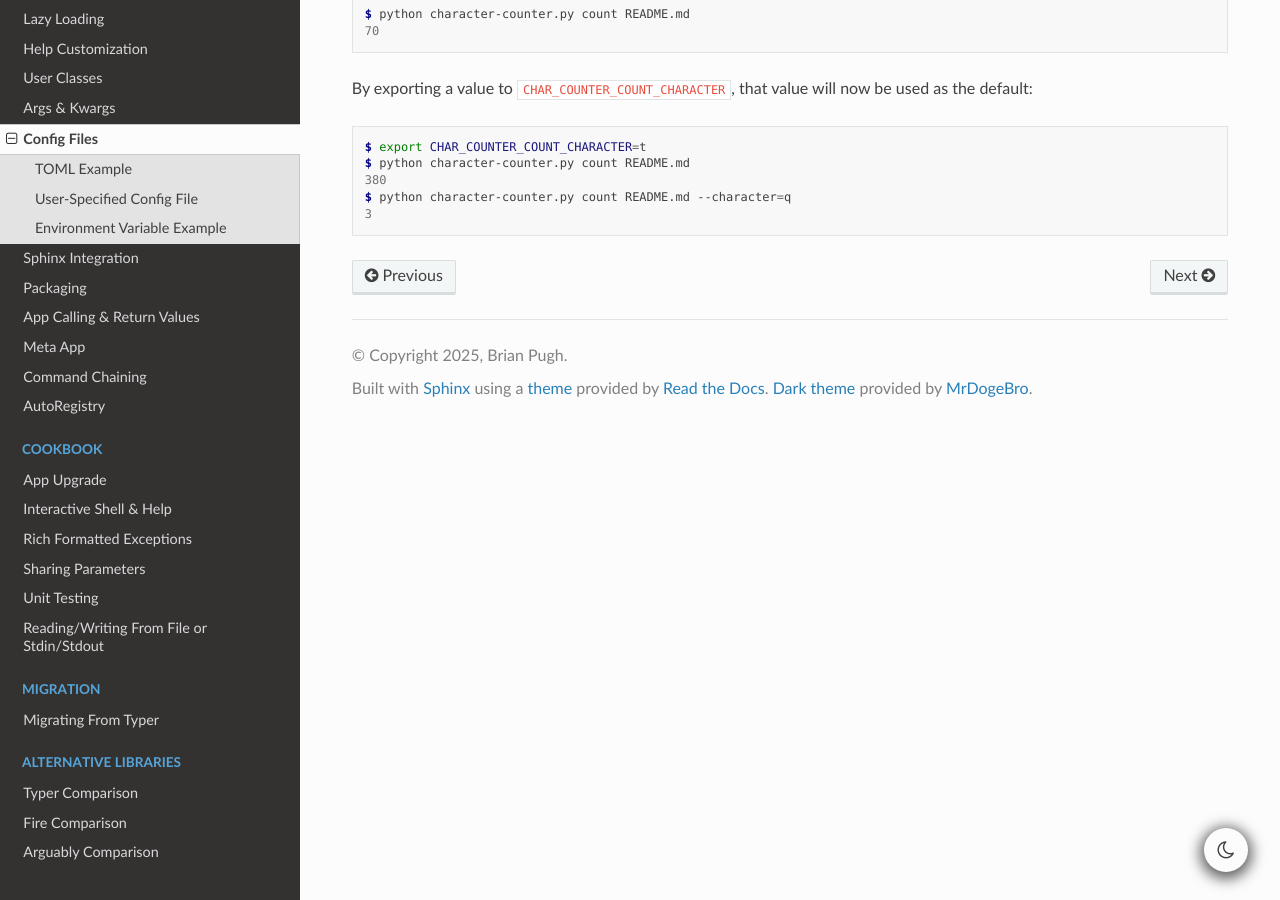
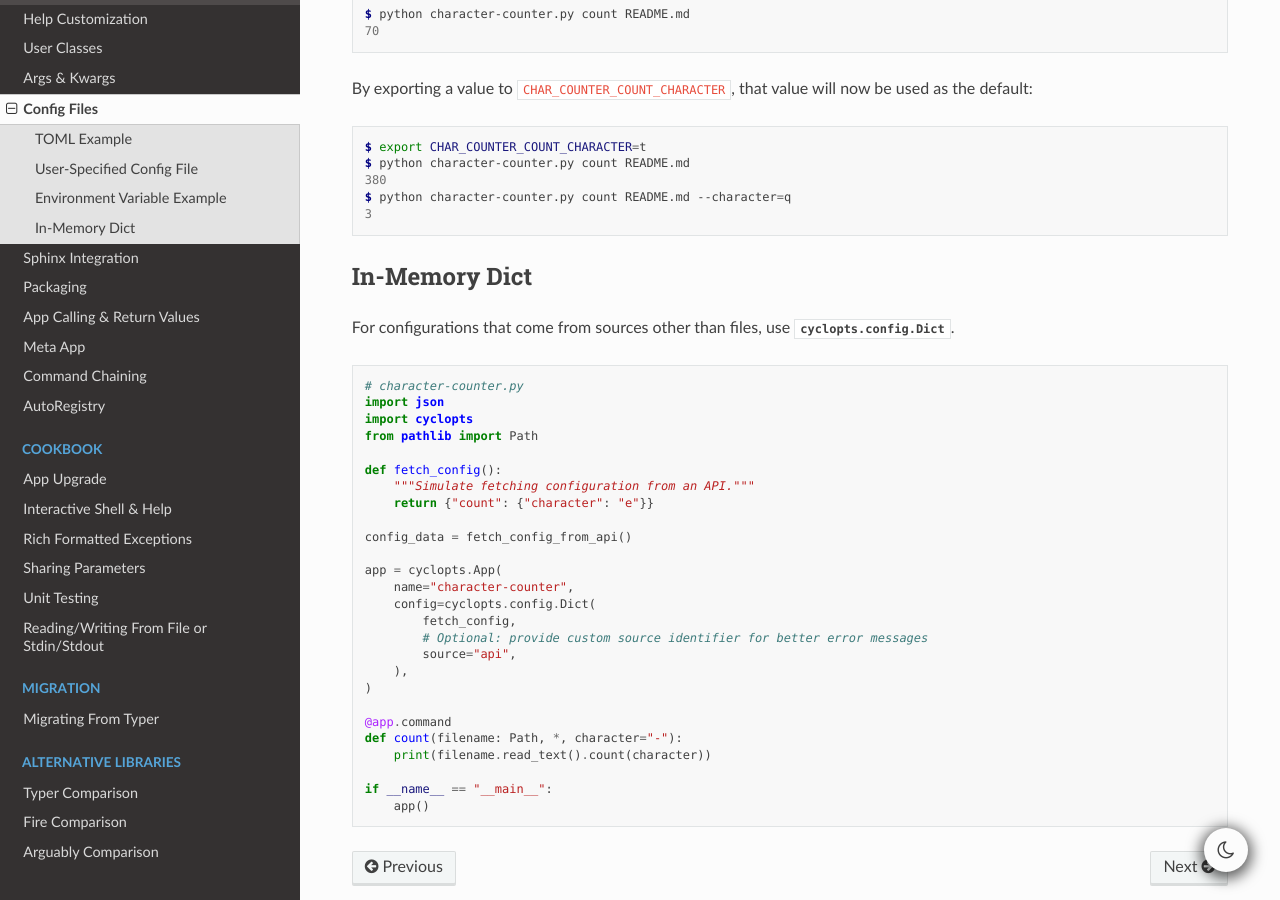
Before and after one commit to BrianPugh/cyclopts, a Sphinx documentation site: the page built from docs/source/config_file.rst, in a window 1280 px wide and 900 px high, scrolled down 2870 px. Built offline with Sphinx 7.4.7 and the Read the Docs theme 3.1.0, drawn with Linux system fonts in a browser that asks for light colours; the version number could not be read and is left out.

Commit message:
Add cyclopts.config.Dict. Add new keyword argument 'source'.

```diff
--- a/docs/source/config_file.rst
+++ b/docs/source/config_file.rst
@@ -165,3 +165,37 @@ By exporting a value to ``CHAR_COUNTER_COUNT_CHARACTER``, that value will now be
    380
    $ python character-counter.py count README.md --character=q
    3
+
+--------------
+In-Memory Dict
+--------------
+For configurations that come from sources other than files, use :class:`cyclopts.config.Dict`.
+
+.. code-block:: python
+
+   # character-counter.py
+   import json
+   import cyclopts
+   from pathlib import Path
+
+   def fetch_config():
+       """Simulate fetching configuration from an API."""
+       return {"count": {"character": "e"}}
+
+   config_data = fetch_config_from_api()
+
+   app = cyclopts.App(
+       name="character-counter",
+       config=cyclopts.config.Dict(
+           fetch_config,
+           # Optional: provide custom source identifier for better error messages
+           source="api",
+       ),
+   )
+
+   @app.command
+   def count(filename: Path, *, character="-"):
+       print(filename.read_text().count(character))
+
+   if __name__ == "__main__":
+       app()
```
Also changed, not shown: docs/source/api.rst (+69 -0 lines), 4 other files.
